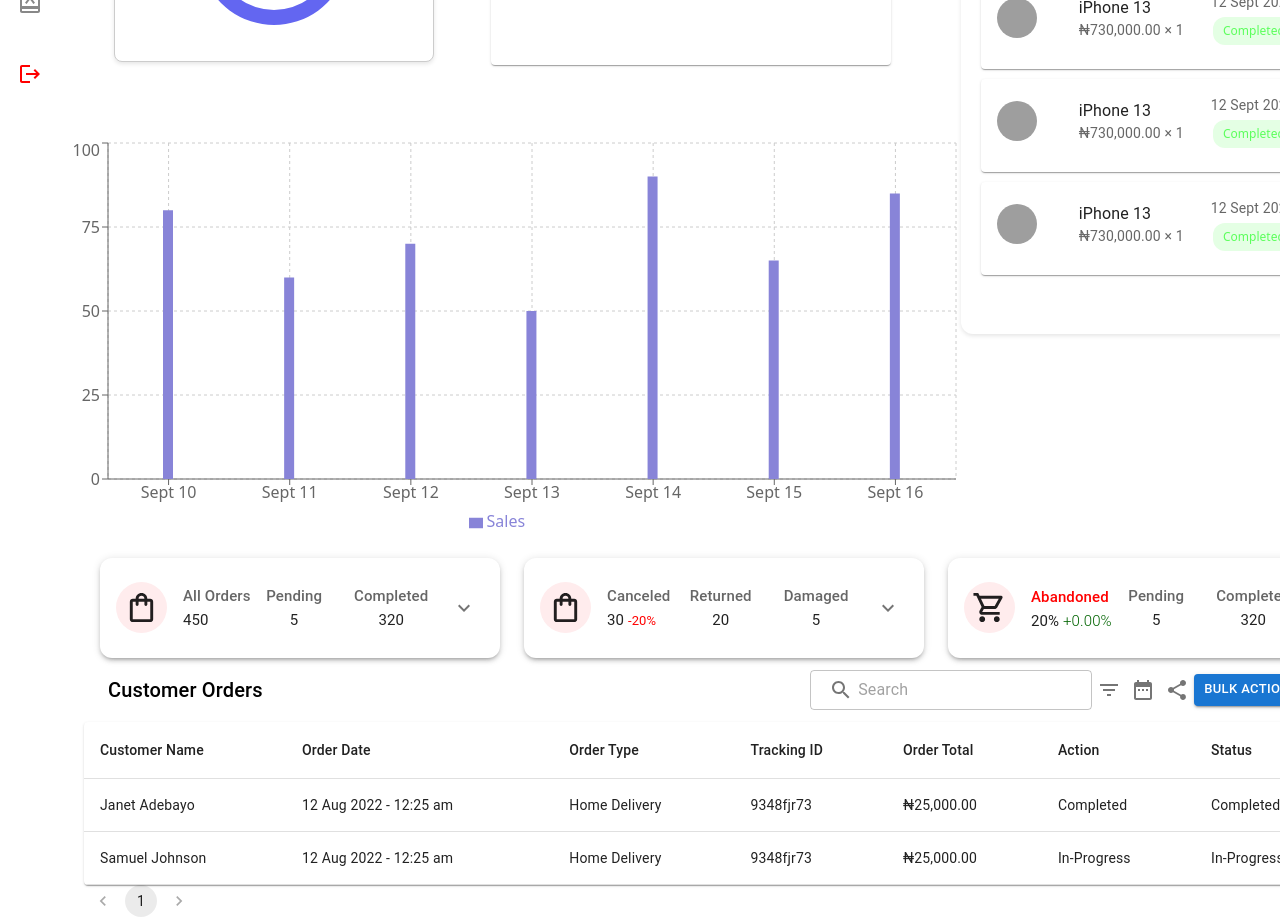
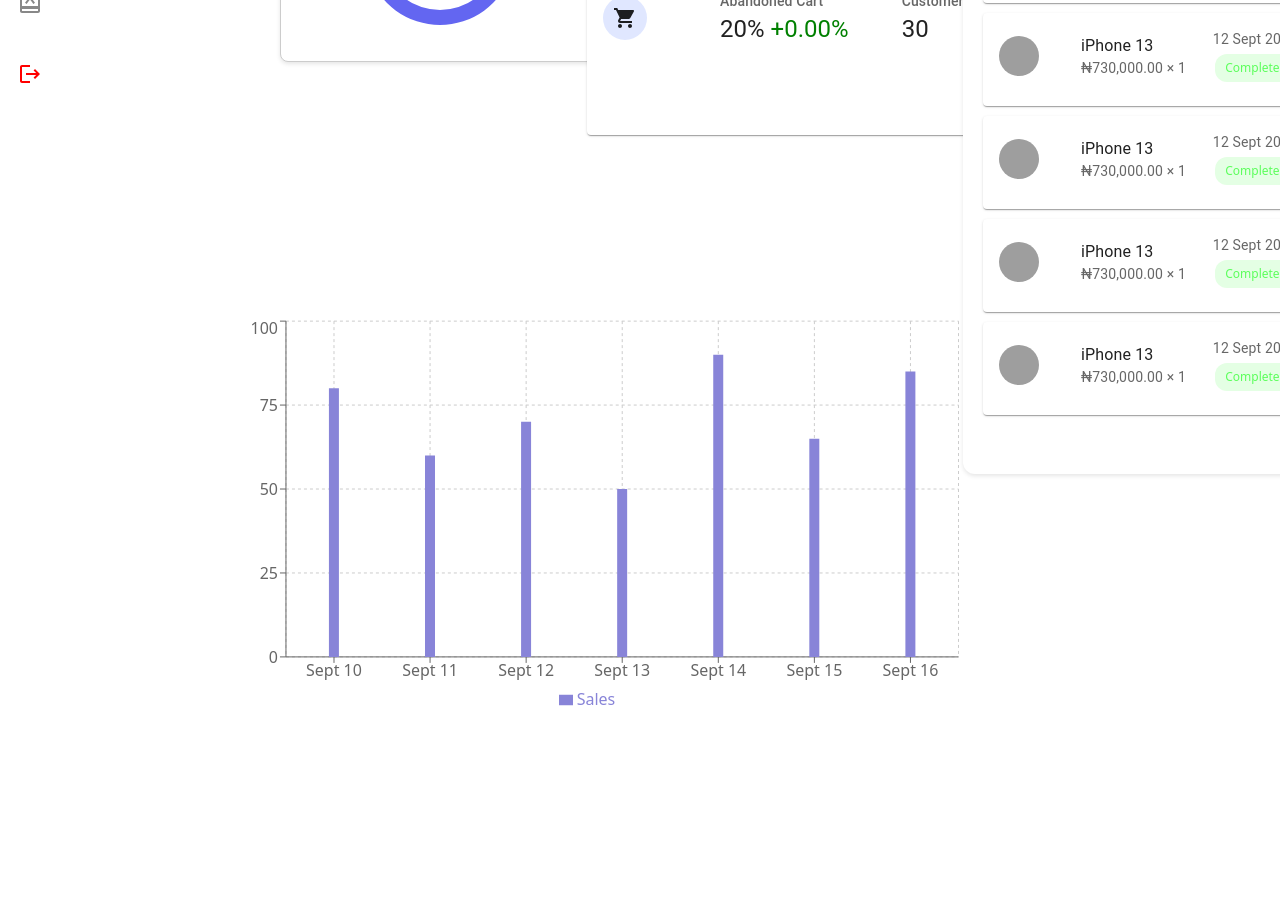
Before and after one commit to vaibhv1/ApicaAssignment, a React (Create React App) app: page / in a window 1280 px wide. Shown: the part 600-1517 px from the top of the page. After the commit the page ends 1336 px from the top, so only its background shows below. Built offline with nearby package versions, Linux system fonts and the light colour scheme; grey boxes are pictures that could not be loaded.

Commit message:
changes on sidebar click implementation

```diff
--- a/src/components/Body.js
+++ b/src/components/Body.js
@@ -4,8 +4,9 @@ import SideBar from "./SideBar";
 import TopBar from "./TopBar";
 import { SideBarData } from "./SideBarData";
 import Dashboard from "./DashBoard";
+import OrdersDetails from "./OrdersDetails";
 import './styles/Body.css';  // Add this import to include CSS for layout
-import OrdersDetails from "./OrdersDetails";
+
 export const Body = () => {
   const [selectedTitle, setSelectedTitle] = useState(SideBarData[0].title);
 
@@ -13,13 +14,23 @@ export const Body = () => {
     setSelectedTitle(title);
   };
 
+  const renderContent = () => {
+    switch (selectedTitle) {
+      case "Dashboard":
+        return <Dashboard />;
+      case "Orders":
+        return <OrdersDetails />;
+      default:
+        return < Dashboard/>;
+    }
+  };
+
   return (
     <div className="body-container">
       <SideBar onItemClick={handleSidebarItemClick} />
       <div className="main-content">
         <TopBar selectedTitle={selectedTitle} />
-        <Dashboard />
-        <OrdersDetails/>
+        {renderContent()}
       </div>
     </div>
   );
--- a/src/components/CustomerOrders.js
+++ b/src/components/CustomerOrders.js
@@ -1,4 +1,3 @@
-// src/components/CustomerOrders.js
 import React, { useState } from 'react';
 import CustomerOrdersHeader from './CustomerOrdersHeader';
 import FilterDialog from './FilterDialog';
@@ -10,13 +9,20 @@ import {
 
 const CustomerOrders = () => {
   const [orders, setOrders] = useState([
-    { id: 1, name: 'Janet Adebayo', date: '12 Aug 2022 - 12:25 am', type: 'Home Delivery', trackingId: '9348fjr73', total: '₦25,000.00', action: 'Completed', status: 'Completed' },
-    { id: 2, name: 'Samuel Johnson', date: '12 Aug 2022 - 12:25 am', type: 'Home Delivery', trackingId: '9348fjr73', total: '₦25,000.00', action: 'In-Progress', status: 'In-Progress' },
-    // add more sample data as needed
+    { id: 11, name: 'Emily Smith', date: '13 Sep 2022 - 10:15 am', type: 'Pickup', trackingId: '93j9f8w24', total: '₦15,500.00', action: 'Completed', status: 'Completed' },
+    { id: 12, name: 'John Doe', date: '14 Sep 2022 - 2:30 pm', type: 'Home Delivery', trackingId: '73n4t3k9', total: '₦18,200.00', action: 'In-Progress', status: 'In-Progress' },
+    { id: 13, name: 'Alice Brown', date: '15 Sep 2022 - 4:45 pm', type: 'Store Pickup', trackingId: '23kd8fj7', total: '₦12,000.00', action: 'Completed', status: 'Completed' },
+    { id: 14, name: 'Michael Johnson', date: '16 Sep 2022 - 9:00 am', type: 'Home Delivery', trackingId: '98fjsl42', total: '₦21,500.00', action: 'In-Progress', status: 'In-Progress' },
+    { id: 15, name: 'Sophia Garcia', date: '17 Sep 2022 - 11:20 am', type: 'Home Delivery', trackingId: '82n3tj49', total: '₦30,000.00', action: 'In-Progress', status: 'Pending' },
+    { id: 16, name: 'Oliver Taylor', date: '18 Sep 2022 - 1:55 pm', type: 'Pickup', trackingId: '49t3jfl8', total: '₦16,800.00', action: 'In-Progress', status: 'In-Progress' },
+    { id: 17, name: 'Isabella Martinez', date: '19 Sep 2022 - 3:10 pm', type: 'Home Delivery', trackingId: '29fls8g4', total: '₦22,000.00', action: 'Completed', status: 'Completed' },
+    { id: 18, name: 'William Robinson', date: '20 Sep 2022 - 5:30 pm', type: 'Store Pickup', trackingId: '98sjfl37', total: '₦14,500.00', action: 'Completed', status: 'Completed' },
+    { id: 19, name: 'Emma Wilson', date: '21 Sep 2022 - 8:45 am', type: 'Home Delivery', trackingId: '83jf9s4l', total: '₦17,700.00', action: 'In-Progress', status: 'Pending' },
+    { id: 20, name: 'James Thompson', date: '22 Sep 2022 - 10:00 am', type: 'Home Delivery', trackingId: '37g4kj9f', total: '₦25,600.00', action: 'In-Progress', status: 'In-Progress' }
   ]);
 
   const [search, setSearch] = useState('');
-  const [filter, setFilter] = useState({ name: '', status: '' });
+  const [filter, setFilter] = useState({ name: '', status: '', orderType: '' }); // Added orderType
   const [dateFilter, setDateFilter] = useState({ dateRange: [null, null], preset: '' });
   const [page, setPage] = useState(1);
   const [isFilterDialogOpen, setIsFilterDialogOpen] = useState(false);
@@ -61,7 +67,7 @@ const CustomerOrders = () => {
       order.name.toLowerCase().includes(search.toLowerCase()) &&
       (filter.name ? order.name.toLowerCase().includes(filter.name.toLowerCase()) : true) &&
       (filter.status ? order.status === filter.status : true) &&
-      // Add date filtering logic here
+      (filter.orderType ? order.type === filter.orderType : true) && // Added orderType filter
       (!dateFilter.dateRange[0] || new Date(order.date) >= new Date(dateFilter.dateRange[0])) &&
       (!dateFilter.dateRange[1] || new Date(order.date) <= new Date(dateFilter.dateRange[1]))
     )
@@ -105,15 +111,11 @@ const CustomerOrders = () => {
           </TableBody>
         </Table>
       </TableContainer>
-      <Pagination
-        count={Math.ceil(orders.length / itemsPerPage)}
-        page={page}
-        onChange={handleChangePage}
-      />
       <FilterDialog
         open={isFilterDialogOpen}
         onClose={() => setIsFilterDialogOpen(false)}
         onApply={handleFilterApply}
+        orderType={filter.orderType}
       />
       <DateFilterDialog
         open={isDateFilterDialogOpen}
--- a/src/components/CustomerOrdersHeader.js
+++ b/src/components/CustomerOrdersHeader.js
@@ -26,6 +26,13 @@ const CustomerOrdersHeader = ({ search, onSearchChange, onFilterClick, onDateFil
         Customer Orders
       </Typography>
       <Box sx={{ display: 'flex', alignItems: 'center' }}>
+        <Button
+          variant="contained"
+          size="small"
+          sx={{ marginRight: '10px' }} // Adjust spacing as needed
+        >
+          Add Product
+        </Button>
         <TextField
           variant="outlined"
           size="small"
--- a/src/components/DashBoard.js
+++ b/src/components/DashBoard.js
@@ -18,6 +18,7 @@ const Dashboard = () => {
                     value="₦4,000,000.00"
                     subtitle="Volume"
                     change="+20.00%"
+                    color="green"
                 />
                 <InfoCard
                     icon={<GroupIcon />}
--- a/src/components/FilterDialog.js
+++ b/src/components/FilterDialog.js
@@ -8,9 +8,17 @@ import {
 const FilterDialog = ({ open, onClose, onApply }) => {
   const [name, setName] = React.useState('');
   const [status, setStatus] = React.useState('');
+  const [orderType, setOrderType] = React.useState('');
 
   const handleApply = () => {
-    onApply({ name, status });
+    onApply({ name, status, orderType });
+    onClose();
+  };
+
+  const handleCancel = () => {
+    setName('');
+    setStatus('');
+    setOrderType('');
     onClose();
   };
 
@@ -38,9 +46,21 @@ const FilterDialog = ({ open, onClose, onApply }) => {
           <MenuItem value="In-Progress">In-Progress</MenuItem>
           <MenuItem value="Pending">Pending</MenuItem>
         </TextField>
+        <TextField
+          select
+          label="Order Type"
+          value={orderType}
+          onChange={(e) => setOrderType(e.target.value)}
+          fullWidth
+          margin="dense"
+        >
+          <MenuItem value=""><em>All</em></MenuItem>
+          <MenuItem value="Home Delivery">Home Delivery</MenuItem>
+          <MenuItem value="Pickup">Pickup</MenuItem>
+        </TextField>
       </DialogContent>
       <DialogActions>
-        <Button onClick={onClose} color="primary">Cancel</Button>
+        <Button onClick={handleCancel} color="primary">Cancel</Button>
         <Button onClick={handleApply} color="primary">Apply</Button>
       </DialogActions>
     </Dialog>
--- a/src/components/InfoCard.js
+++ b/src/components/InfoCard.js
@@ -1,7 +1,7 @@
 import React from 'react';
 import './styles/InfoCard.css';
 
-const InfoCard = ({ icon, title, value, subtitle, change }) => {
+const InfoCard = ({ icon, title, value, subtitle, change,color }) => {
   return (
     <div className="info-card">
       <div className="icon">
@@ -14,7 +14,7 @@ const InfoCard = ({ icon, title, value, subtitle, change }) => {
         </div>
         <div className="body">
           <div className="value">{value}</div>
-          <div className="change" style={{ color: change >= 0 ? 'green' : 'red' }}>{change}</div>
+          <div className="change" style={{ color: change >= 0 ? "green" : "red" }}>{change}</div>
         </div>
         <div className="footer">
           <div className="subtitle">{subtitle}</div>
--- a/src/components/SideBar.js
+++ b/src/components/SideBar.js
@@ -14,7 +14,7 @@ const Sidebar = ({ onItemClick }) => {
 
   const handleItemClick = (key) => {
     setSelectedItem(prevSelectedItem => (prevSelectedItem === key ? null : key));
-    onItemClick(SideBarData[key].title); // Pass selected title to parent component
+    onItemClick(SideBarData[key].title);
   };
 
   // Separate the main items from the bottom items
--- a/src/components/styles/SummaryCard.css
+++ b/src/components/styles/SummaryCard.css
@@ -1,6 +1,7 @@
 #summary-cards{
     display: flex;
     flex-wrap: nowrap;
+    margin-top: 2%;
 }
 .summary-card{
     width: 200px;
```
